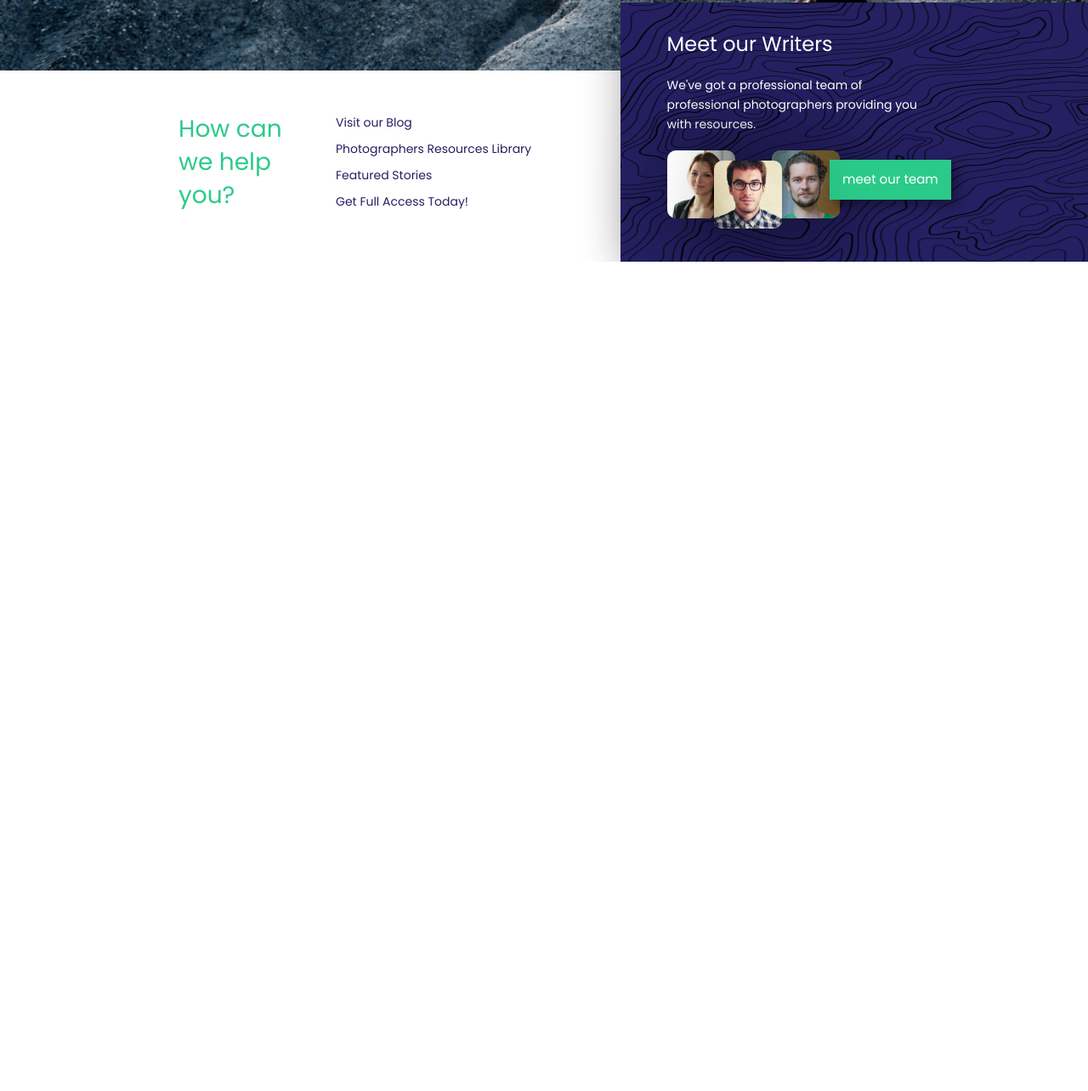
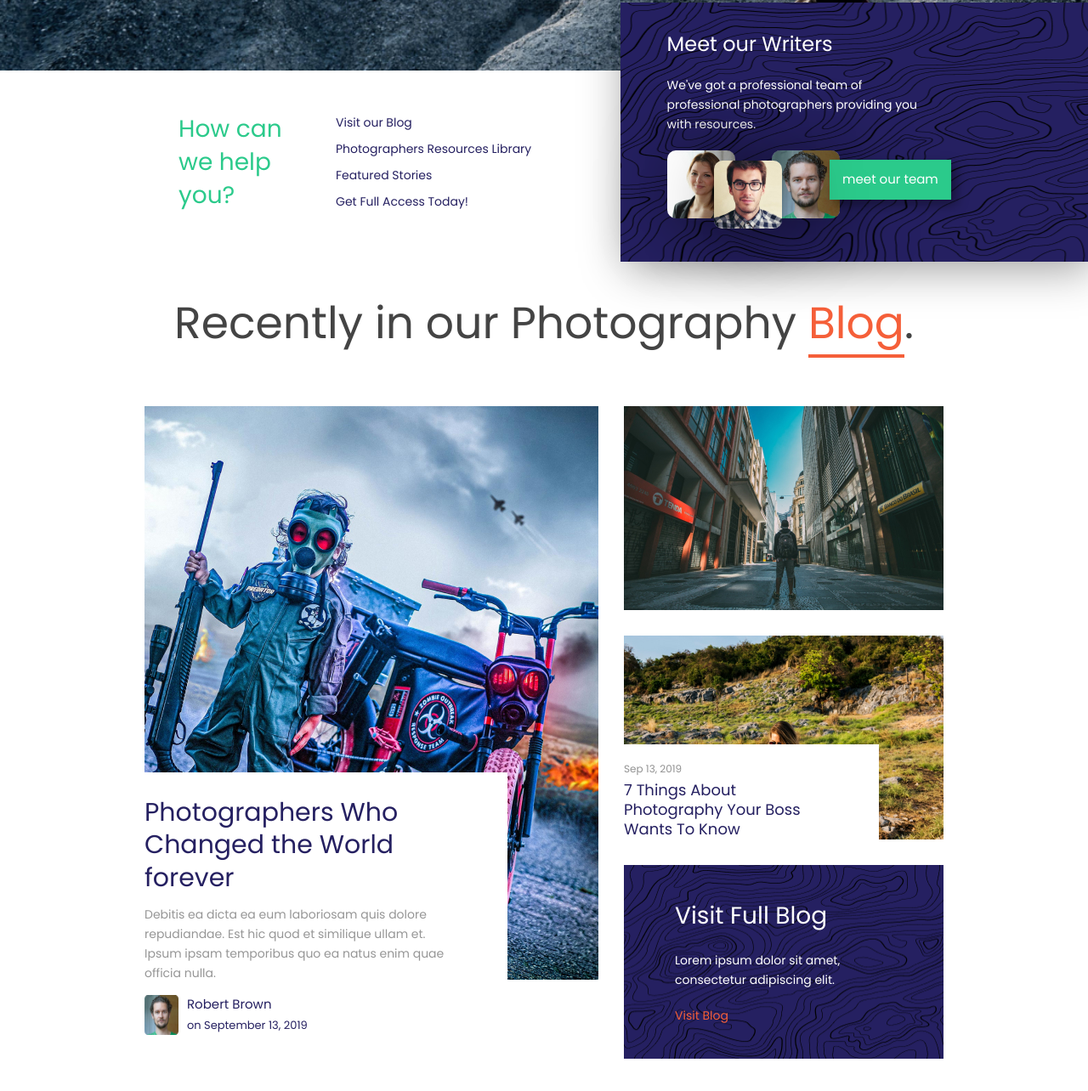
Before and after one commit to a1ekcP/Resource, a plain HTML site: page index.html in a window 1280 px wide. Shown: the part 800-2084 px from the top of the page at 85% size. Before the commit the page ends 1108 px from the top, so only its background shows below. Drawn offline with Linux system fonts and the light colour scheme.

Commit message:
blog section

```diff
--- a/index.html
+++ b/index.html
@@ -127,6 +127,66 @@
                 </div>
             </div>
         </section>
+        <section class="blog">
+            <div class="_container">
+                <h2 class="blog__title title">
+                    Recently in our Photography <span>Blog</span>.
+                </h2>
+
+                <div class="blog__items">
+                    <figure class="blog__left">
+                        <img src="img/blog/1.jpg" alt="">
+                        <figcaption class="blog__left_capture">
+                            <h3 class="capture__title">
+                                Photographers Who Changed the World forever
+                            </h3>
+                            <p class="capture__text">
+                                Debitis ea dicta ea eum laboriosam quis dolore repudiandae. Est hic quod et similique ullam et. Ipsum ipsam temporibus quo ea natus enim quae officia nulla.
+                            </p>
+                            <div class="capture__autor">
+                                <img src="icon/blog/autor.jpg" alt="" class="capture__autor_img">
+                                <div class="capture__autor_about">
+                                    <p class="capture__autor-name">
+                                        Robert Brown
+                                    </p>
+                                    <p class="capture__autor-date">
+                                        on September 13, 2019
+                                    </p>
+                                </div>
+                            </div>
+                        </figcaption>
+                    </figure>
+
+                    <div class="blog__items_right right__block">
+                        <div class="right__block_img">
+                            <img src="img/blog/2.jpg" alt="">
+                        </div>
+                        <figure class="right__block_figure">
+                            <img src="img/blog/3.jpg" alt="">
+                            <figcaption class="right__block">
+                                <p class="right__block-date">
+                                    Sep 13, 2019
+                                </p>
+                                <p class="right__block-text">
+                                    7 Things About Photography Your Boss Wants To Know
+                                </p>
+                            </figcaption>
+                        </figure>
+                        <div class="right__block_visit block__visit">
+                            <h4 class="block__visit-title">
+                                Visit Full Blog
+                            </h4>
+                            <p class="block__visit-text">
+                                Lorem ipsum dolor sit amet, consectetur adipiscing elit.
+                            </p>
+                            <a href="#!" class="block__visit-link">
+                                Visit Blog
+                            </a>
+                        </div>
+                    </div>
+                </div>
+            </div>
+        </section>
     </div>
 </body>
 </html>
--- a/style.css
+++ b/style.css
@@ -388,6 +388,7 @@ p.main__text{
 /*---------------WRITERS-----------------*/
 .writers{
     margin-top: -80px;
+    margin-bottom: 48px;
 }
 .writers__wrap{
     max-width: 1440px;
@@ -570,3 +571,164 @@ a.team__team_btn:hover{
     }
 }
 /*---------------WRITERS-----------------*/
+
+h2.title{
+    font-size: 52px;
+    line-height: 94%;
+    text-align: center;
+    color: #444444;
+}
+
+/*---------------WRITERS-----------------*/
+.blog{
+    margin-bottom: 100px;
+}
+.blog__title{
+    margin-bottom: 73px;
+}
+.blog__title>span{
+    font-size: 52px;
+    line-height: 83%;
+    color: #F55F39;
+
+    position: relative;
+}
+.blog__title>span::after{
+    content: "";
+    position: absolute;
+    bottom: -5px;
+    left: 0;
+    width: 100%;
+    height: 4px;
+    background: #F55F39;
+}
+
+
+.blog__items{
+    display: flex;
+    gap: 30px;
+}
+figure.blog__left{
+    flex: 0 1 534px;
+
+    position: relative;
+}
+figure.blog__left > img{
+    width: 100%;
+    height: auto;
+    object-fit: cover;
+}
+
+figcaption.blog__left_capture{
+    padding: 28px 50px 28px 0;
+    background: #FFFFFF;
+
+    max-width: 427px;
+
+    position: absolute;
+    bottom: 0;
+    left: 0;
+}
+h3.capture__title{
+    font-size: 30px;
+    line-height: 127%;
+    color: #252061;
+
+    margin-bottom: 13px;
+}
+p.capture__text{
+    font-size: 14px;
+    line-height: 164%;
+    color: #969696;
+
+    margin-bottom: 15px;
+}
+.capture__autor{
+    display: flex;
+    gap: 10px;
+}
+.capture__autor-name{
+    font-size: 15px;
+    line-height: 153%;
+    color: #252061;
+
+    margin-bottom: 1px;
+}
+.capture__autor-date{
+    font-size: 13px;
+    line-height: 177%;
+    color: #252061;
+}
+
+
+.blog__items_right{
+    display: flex;
+    flex-direction: column;
+    gap: 30px;
+
+    flex: 0 1 376px;
+}
+.right__block_img > img{
+    object-fit: cover;
+    width: 100%;
+    height: auto;
+}
+figure.right__block_figure{
+    position: relative;
+}
+figure.right__block_figure > img{
+    object-fit: cover;
+    width: 100%;
+    height: auto;
+}
+figcaption.right__block{
+    padding: 20px 79px 1px 0px;
+
+    position: absolute;
+    bottom: 0px;
+    left: 0;
+    background: #FFF;
+    max-width: 300px;
+}
+p.right__block-date{
+    font-size: 12px;
+    line-height: 150%;
+    color: #929292;
+
+    margin-bottom: 4px;
+}
+p.right__block-text{
+    font-size: 18px;
+    line-height: 128%;
+    color: #252061;
+}
+.right__block_visit{
+    background: url("img/blog/bg.png") no-repeat center, #252061;
+    background-size: cover;
+
+    padding: 45px 108px 40px 60px;
+}
+h4.block__visit-title{
+    font-size: 28px;
+    line-height: 107%;
+    color: #FFFFFF;
+
+    margin-bottom: 26px;
+}
+p.block__visit-text{
+    font-size: 14px;
+    line-height: 164%;
+    color: #FFFFFF;
+
+    margin-bottom: 19px;
+}
+a.block__visit-link{
+    font-family: 'Poppins';
+    font-style: normal;
+    font-weight: 400;
+    font-size: 14px;
+    line-height: 164%;
+    text-transform: capitalize;
+    color: #F55F39;
+}
+/*---------------WRITERS-----------------*/
```
Also changed, not shown: icon/blog/autor.jpg (added), img/blog/1.jpg (added), img/blog/2.jpg (added), img/blog/3.jpg (added), img/blog/bg.png (added).
